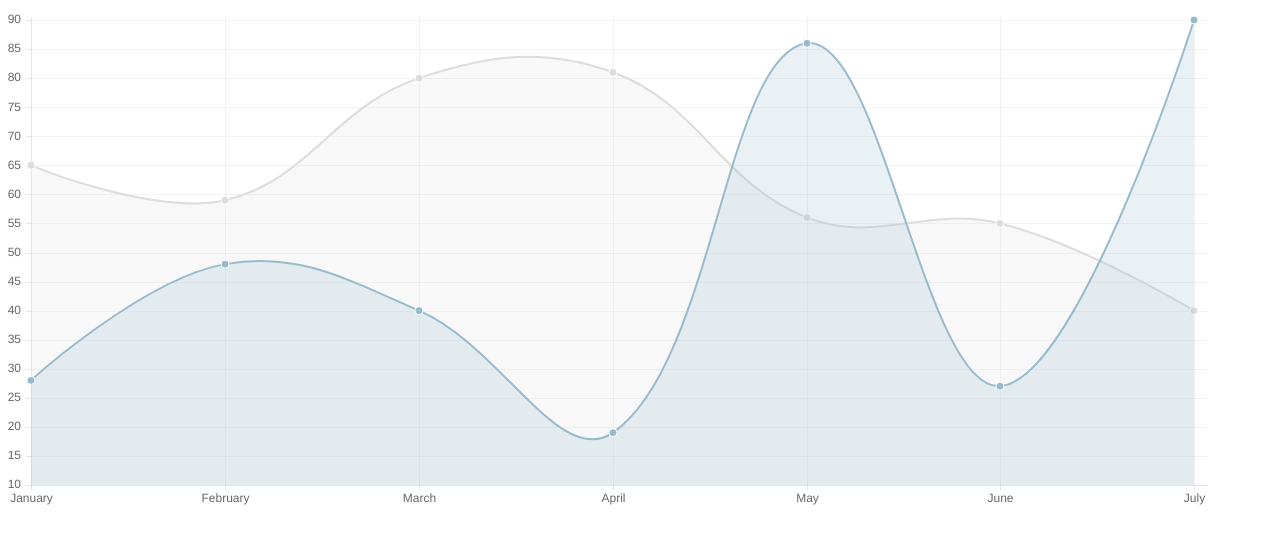
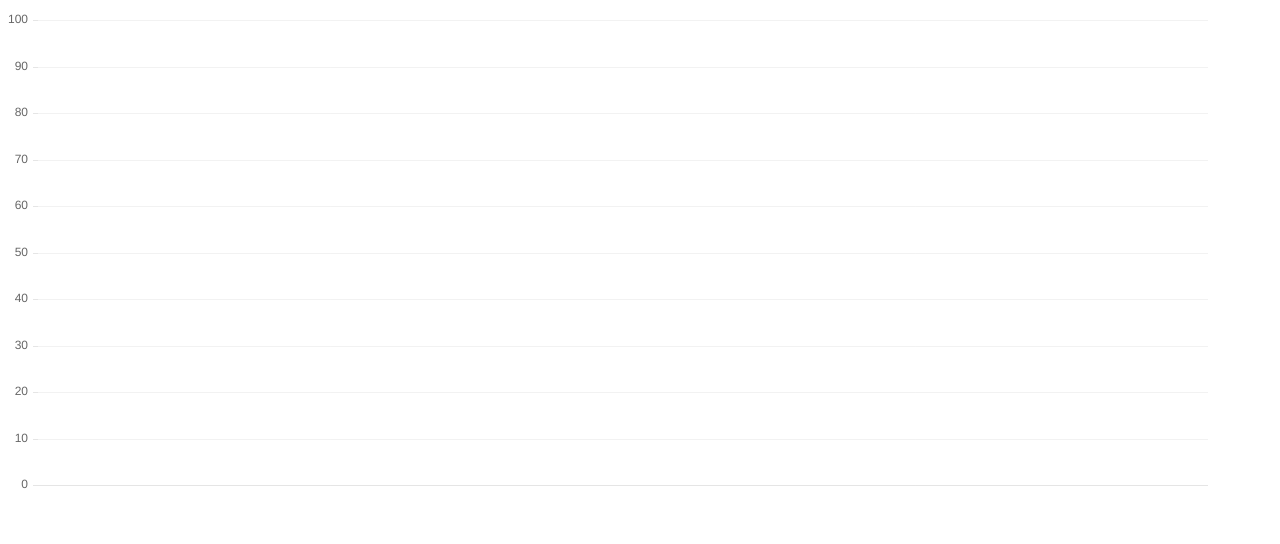
Before and after one commit to panzarino/Drawable.Chart.js, a website: page test/external/index.html in a window 1280 px wide. Drawn offline with Linux system fonts and the light colour scheme.

Commit message:
Create blank chart

```diff
--- a/src/Drawable.Chart.js
+++ b/src/Drawable.Chart.js
@@ -9,6 +9,36 @@
  */
 
 
-function DrawableChart(){
+function DrawableChart(id){
 
+    // get canvas
+    this.ctx = document.getElementById(id).getContext("2d");
+
+    // set data
+    var data = {
+        labels: [],
+        datasets: [
+            {
+                label: "My First dataset",
+                fillColor: "rgba(220,220,220,0.2)",
+                strokeColor: "rgba(220,220,220,1)",
+                pointColor: "rgba(220,220,220,1)",
+                pointStrokeColor: "#fff",
+                pointHighlightFill: "#fff",
+                pointHighlightStroke: "rgba(220,220,220,1)",
+                data: []
+            },
+        ]
+    };
+
+    // special options
+    var options = {
+        scaleOverride: true,
+        scaleSteps: 10,
+        scaleStepWidth: 10,
+        scaleStartValue: 0,
+    };
+
+    // create chart
+    this.chart = new Chart(this.ctx).Line(data, options);
 }
--- a/test/external/index.html
+++ b/test/external/index.html
@@ -18,35 +18,7 @@
     <script src="../../src/Drawable.Chart.js"></script>
 
     <script>
-        var data = {
-            labels: ["January", "February", "March", "April", "May", "June", "July"],
-            datasets: [
-                {
-                    label: "My First dataset",
-                    fillColor: "rgba(220,220,220,0.2)",
-                    strokeColor: "rgba(220,220,220,1)",
-                    pointColor: "rgba(220,220,220,1)",
-                    pointStrokeColor: "#fff",
-                    pointHighlightFill: "#fff",
-                    pointHighlightStroke: "rgba(220,220,220,1)",
-                    data: [65, 59, 80, 81, 56, 55, 40]
-                },
-                {
-                    label: "My Second dataset",
-                    fillColor: "rgba(151,187,205,0.2)",
-                    strokeColor: "rgba(151,187,205,1)",
-                    pointColor: "rgba(151,187,205,1)",
-                    pointStrokeColor: "#fff",
-                    pointHighlightFill: "#fff",
-                    pointHighlightStroke: "rgba(151,187,205,1)",
-                    data: [28, 48, 40, 19, 86, 27, 90]
-                }
-            ]
-        };
-
-        // Get the context of the canvas element we want to select
-        var ctx = document.getElementById("myChart").getContext("2d");
-        var myLineChart = new Chart(ctx).Line(data);
+        var myChart = new DrawableChart("myChart");
     </script>
 
 </body>
```
